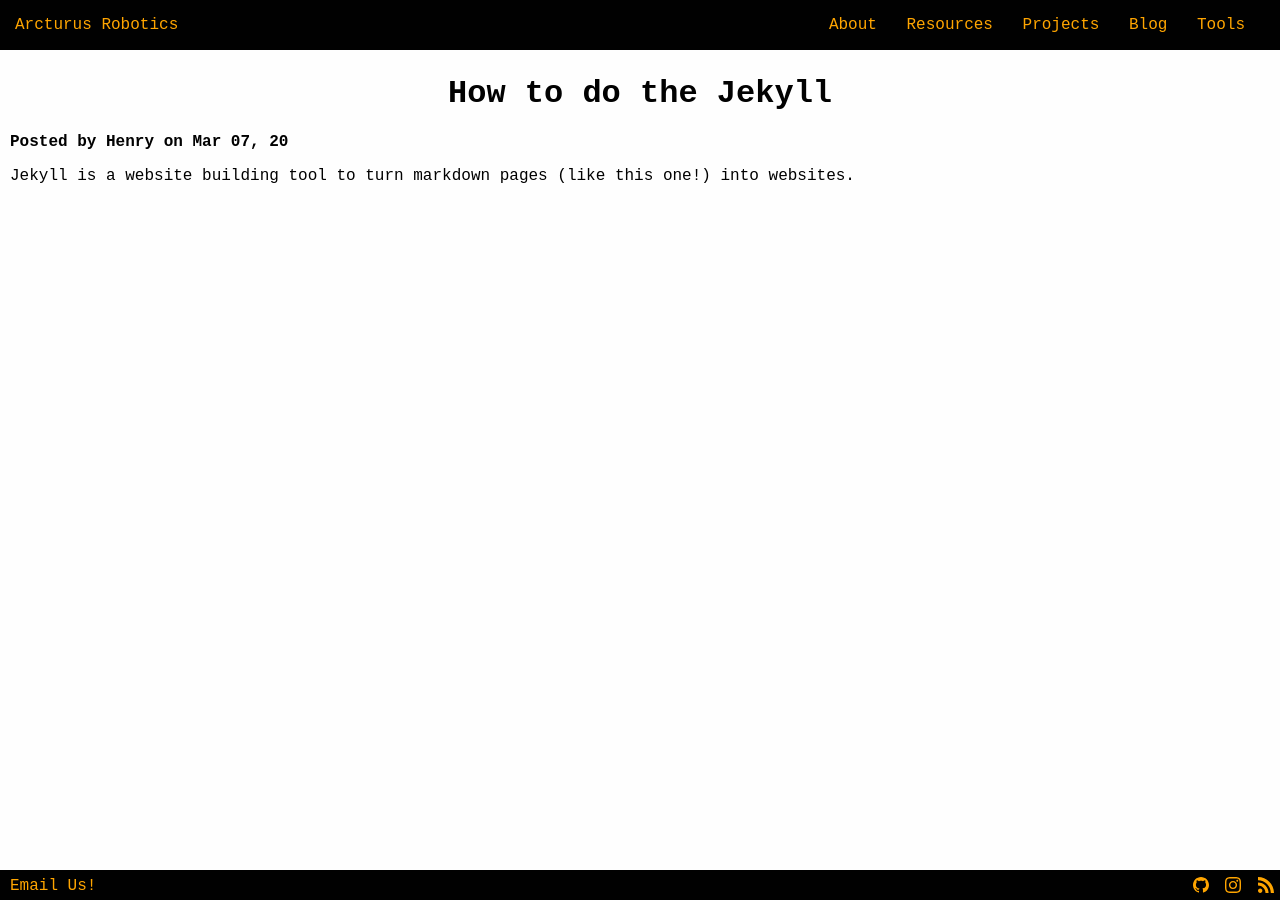
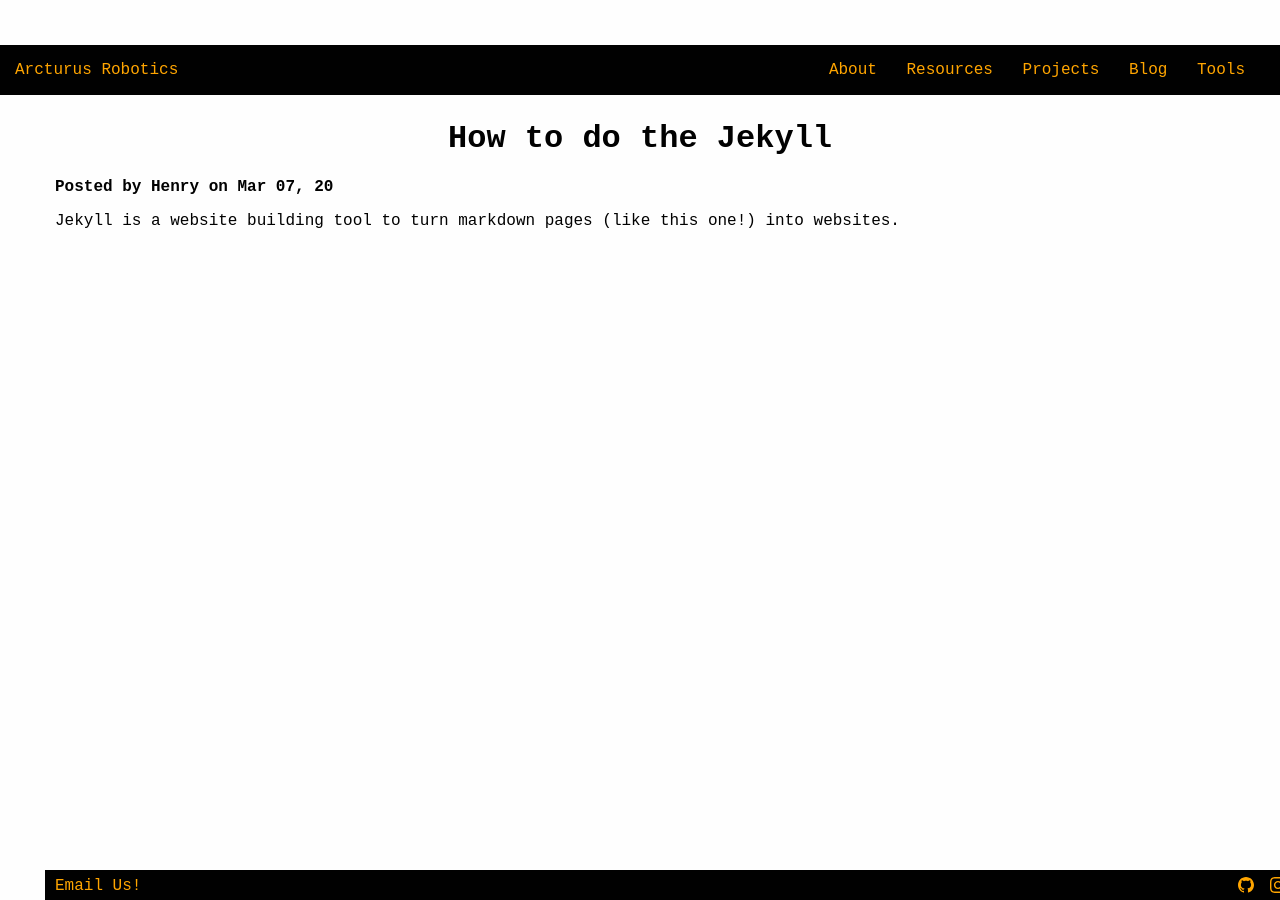
Before and after one commit to arcturus-robotics/arcturusrobotics.com, a Jekyll site: the page built from _posts/2020-03-07-how-to-do-the-jekyll.md, in a window 1280 px wide and 900 px high. Built offline with Jekyll 4.4.1, drawn with Linux system fonts in a browser that asks for light colours.

Commit message:
Margins and Padding

```diff
--- a/_layouts/post.html
+++ b/_layouts/post.html
@@ -24,6 +24,11 @@ layout: default
     .post-info {
         margin: 10px;
     }
+
+    body {
+        margin: 5px;
+        padding: 40px;
+    }
 </style>
 <!-- Give the page a title if it has one -->
 
```
